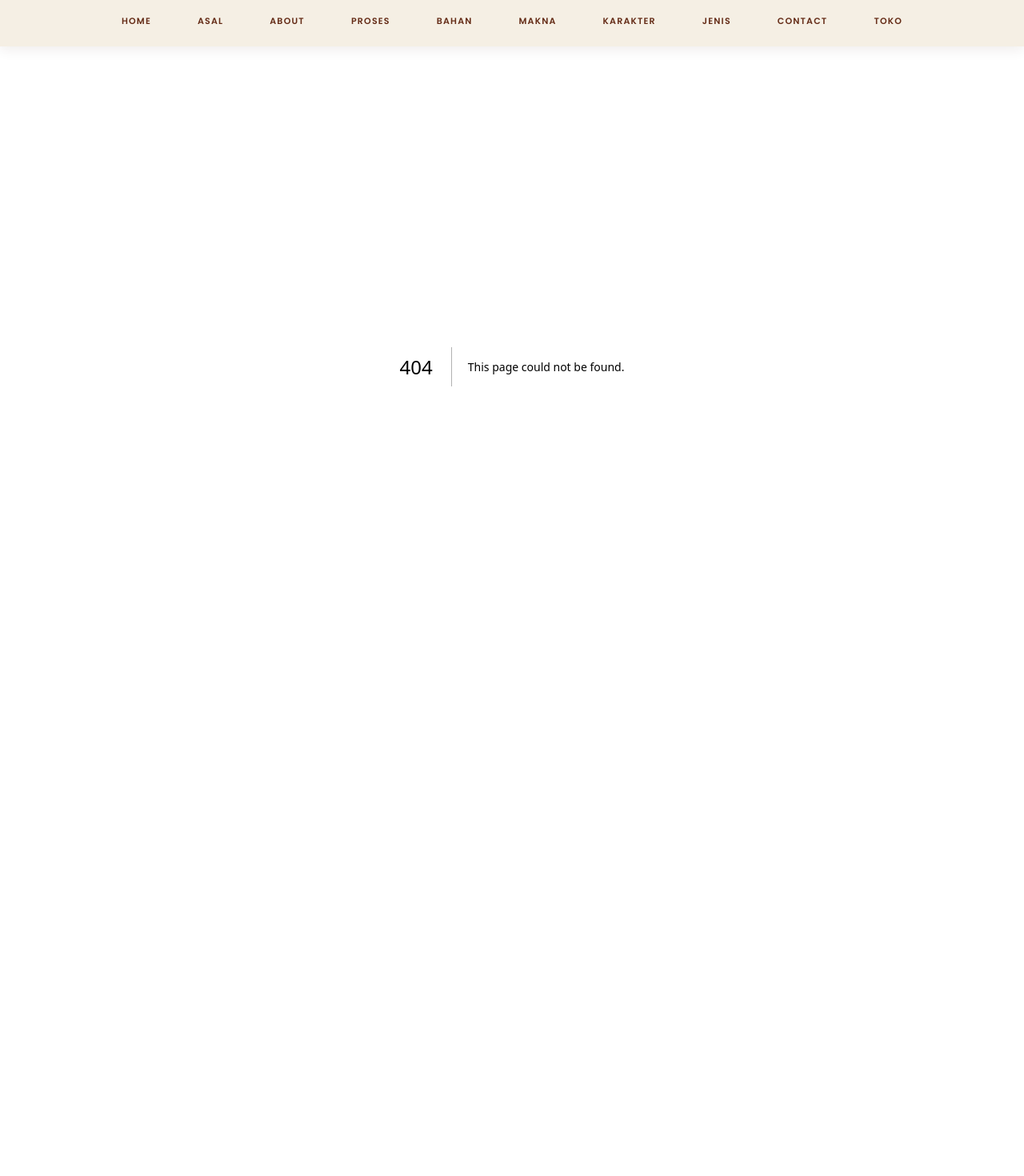
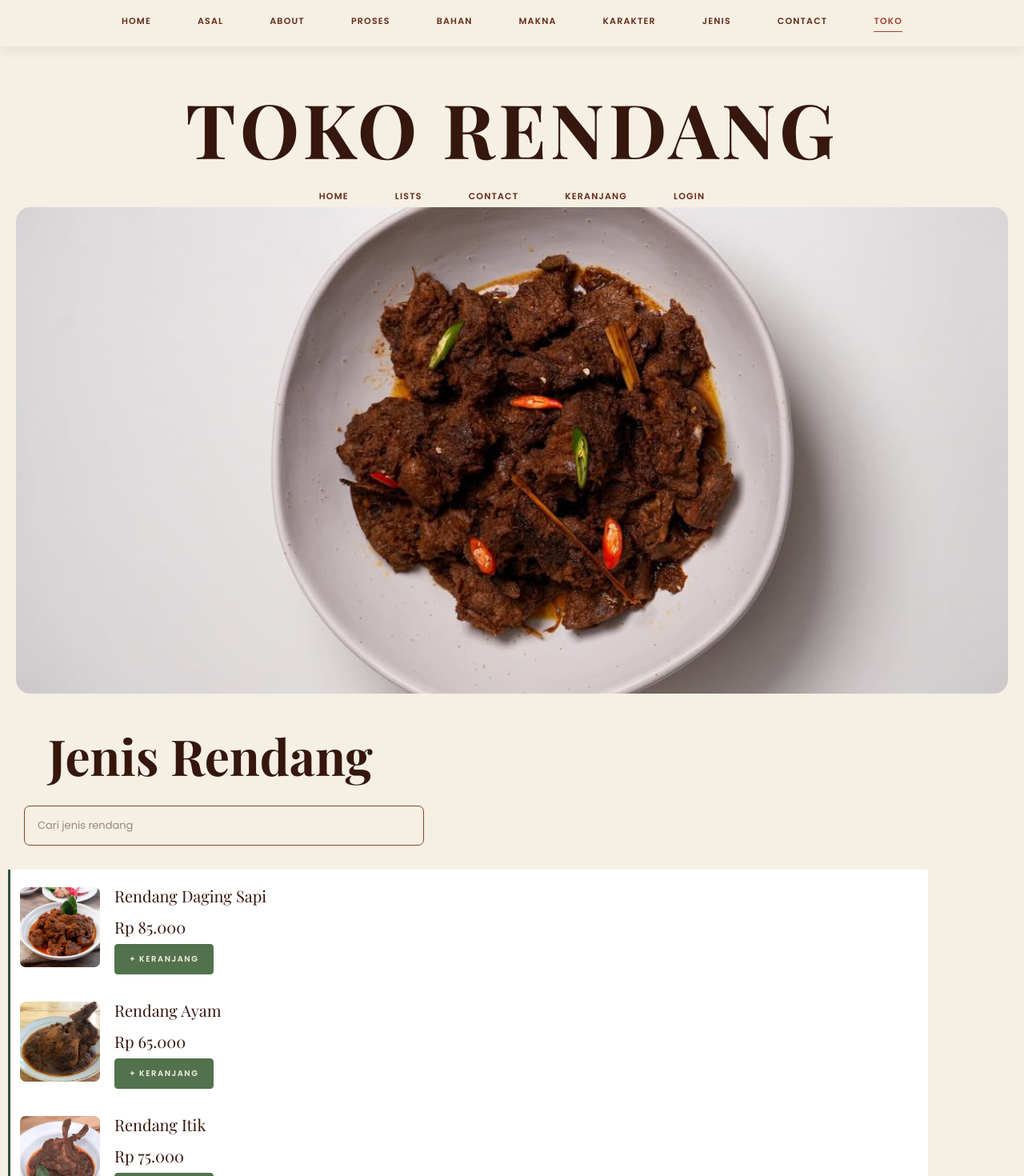
Before and after one commit to vinandius/FrontEnd_Kel10_UAS, a Next.js app: page /store/store in a window 1280 px wide. Before the commit this address had no page. Shown: the top 1470 px of the page at 80% size. Before the commit the page ends 858 px from the top, so only its background shows below. Built offline with nearby package versions, Linux system fonts and the light colour scheme.

Commit message:
Chore - tweaking a tiny adjustment

```diff
--- /dev/null
+++ b/app/store/layout.tsx
@@ -0,0 +1,7 @@
+import "../../styles/style.css";
+import "../../styles/pages.css";
+import "../../styles/annoyingStyle.css";
+
+export default function TokoLayout({ children }: { children: React.ReactNode }) {
+  return <>{children}</>;
+}
--- /dev/null
+++ b/app/store/store/page.tsx
@@ -0,0 +1,118 @@
+/* eslint-disable @next/next/no-img-element */
+/* eslint-disable react-hooks/set-state-in-effect */
+"use client";
+
+import Link from "next/link";
+import { useEffect, useState } from "react";
+import { getProducts, formatRupiah, Product } from "../../../lib/db";
+import { getCurrentUser } from "../../../lib/auth";
+import { addToCart } from "../../../lib/cart";
+import SafeImg from "../../../components/store/SafeImg";
+import AuthWarning from "../../../components/store/AuthWarning";
+import CartNotification, { NotifPos } from "../../../components/store/CartNotification";
+
+export default function TokoPage() {
+  const [products, setProducts] = useState<Product[]>([]);
+  const [keyword, setKeyword] = useState("");
+  const [loggedIn, setLoggedIn] = useState(false);
+  const [notif, setNotif] = useState<NotifPos | null>(null);
+  const [showWarning, setShowWarning] = useState(false);
+
+  useEffect(() => {
+    setProducts(getProducts());
+    setLoggedIn(getCurrentUser() !== null);
+  }, []);
+
+  const list = products.filter((p) =>
+    p.name.toLowerCase().includes(keyword.toLowerCase())
+  );
+
+  function handleAdd(e: React.MouseEvent<HTMLButtonElement>, id: number) {
+    if (!addToCart(id)) {
+      setShowWarning(true);
+      return;
+    }
+    const pos: NotifPos = {};
+    if (window.innerWidth >= 1024) {
+      const r = e.currentTarget.getBoundingClientRect();
+      pos.left = r.right + window.scrollX + 15;
+      pos.top = r.top + window.scrollY + r.height / 2;
+    }
+    setNotif(pos);
+  }
+
+  return (
+    <>
+      <section id="header-hero">
+        <div id="intro">
+          <h1>TOKO RENDANG</h1>
+        </div>
+
+        <div id="navigation">
+          <nav>
+            <Link href="/">Home</Link>
+            <a href="#jendang">Lists</a>
+            <a href="#contact">Contact</a>
+            <Link href="/cart">Keranjang</Link>
+            {loggedIn ? (
+              <Link href="/acc">Akun</Link>
+            ) : (
+              <Link href="/login">Login</Link>
+            )}
+          </nav>
+        </div>
+
+        <div id="hero-image">
+          <img src="/Photos/rendang-hero.jpg" alt="Rendang" className="hero-img" />
+        </div>
+      </section>
+
+      <section>
+        <div id="jendang">
+          <h1 className="section-title1">Jenis Rendang</h1>
+          <div className="search-container">
+            <input
+              type="text"
+              className="search-input"
+              placeholder="Cari jenis rendang"
+              value={keyword}
+              onChange={(e) => setKeyword(e.target.value)}
+            />
+          </div>
+
+          <div id="renlistcontToko">
+            {list.length === 0 ? (
+              <p>Rendang tidak ditemukan.</p>
+            ) : (
+              list.map((p) => (
+                <div className="renlist" key={p.id}>
+                  <SafeImg src={p.img} alt={p.name} />
+                  <div>
+                    <p>{p.name}</p>
+                    <p>{formatRupiah(p.price)}</p>
+                    <button className="btn-add" onClick={(e) => handleAdd(e, p.id)}>
+                      + Keranjang
+                    </button>
+                  </div>
+                </div>
+              ))
+            )}
+          </div>
+        </div>
+      </section>
+
+      <footer id="contact">
+        <h2>Contact</h2>
+        <div className="footer">
+          <p>Kunjungi instagram kami!</p>
+          <p>Kritik dan saran? Silakan hubungi email kami: example@email.com</p>
+        </div>
+      </footer>
+
+      {notif && <CartNotification pos={notif} onClose={() => setNotif(null)} />}
+      {showWarning && (
+        <AuthWarning message="Silakan masuk (login) terlebih dahulu untuk menambahkan ke keranjang." />
+      )}
+    </>
+  );
+}
--- a/components/layout/navbar.tsx
+++ b/components/layout/navbar.tsx
@@ -6,15 +6,15 @@ import styles from "../../app/page.module.css";
 
 const navLinks = [
     {href: "/", label: "Home"},
-    {href: "/asal-usul", label: "Asal"},
-    {href: "/tentang-rendang", label: "About"},
-    {href: "/proses", label: "Proses"},
-    {href: "/resep", label: "Bahan"},
-    {href: "/makna-rendang", label: "Makna"},
-    {href: "/karakter-rendang", label: "Karakter"},
-    {href: "/jenis-rendang", label: "Jenis"},
+    {href: "/home/asal-usul", label: "Asal"},
+    {href: "/home/tentang-rendang", label: "About"},
+    {href: "/home/proses", label: "Proses"},
+    {href: "/home/resep", label: "Bahan"},
+    {href: "/home/makna-rendang", label: "Makna"},
+    {href: "/home/karakter-rendang", label: "Karakter"},
+    {href: "/home/jenis-rendang", label: "Jenis"},
     {href: "/#contact", label: "Contact"},
-    {href: "/store", label: "Toko"},
+    {href: "/store/store", label: "Toko"},
 ];
 
 export default function Navbar(){
```
Also changed, not shown: app/store/page.tsx (deleted, +0 -21 lines), components/store/AuthWarning.tsx (renamed from components/toko/AuthWarning.tsx), components/store/CartNotification.tsx (renamed from components/toko/CartNotification.tsx), components/store/SafeImg.tsx (renamed from components/toko/SafeImg.tsx).
